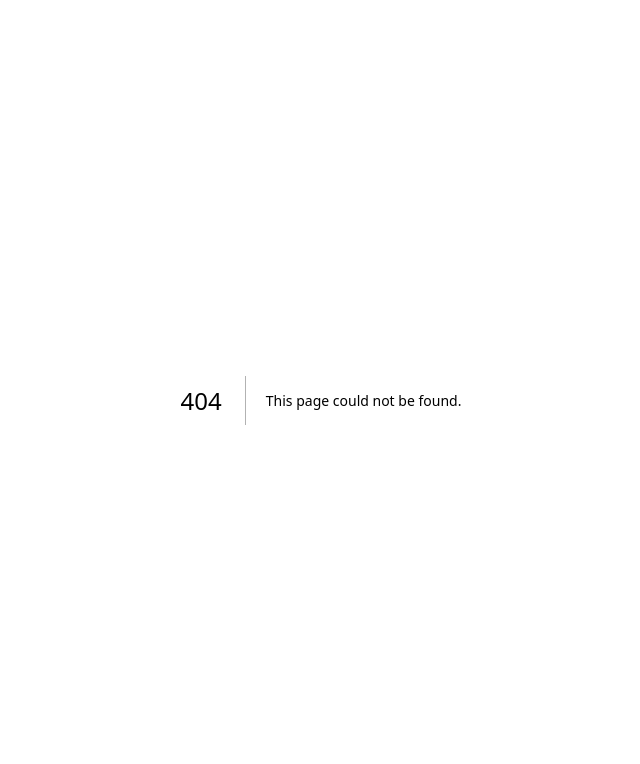
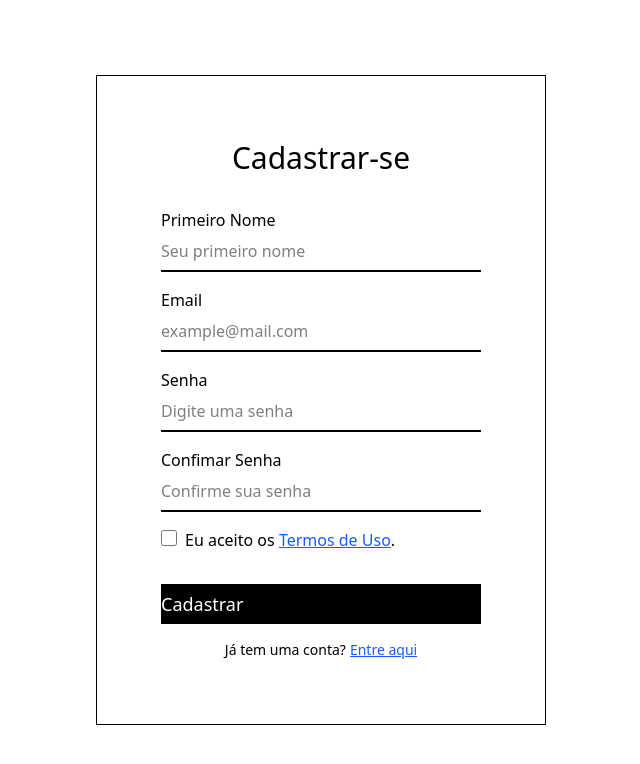
Before and after one commit to JoelMathias90/underline, a Next.js app: page /signup in a window 1280 px wide. Before the commit this address had no page. Shown: the top 764 px of the page, without its empty margins (319-959 px from the left). Built offline with nearby package versions, Linux system fonts and the light colour scheme.

Commit message:
feat: add registration route

```diff
--- /dev/null
+++ b/src/app/signup/page.tsx
@@ -0,0 +1,9 @@
+import SignupForm from "@/app/signup/SignupForm";
+
+export default function Signup() {
+    return (
+        <main className="relative grid w-screen h-screen content-center justify-center">
+            <SignupForm/>
+        </main>
+    )
+}
```
